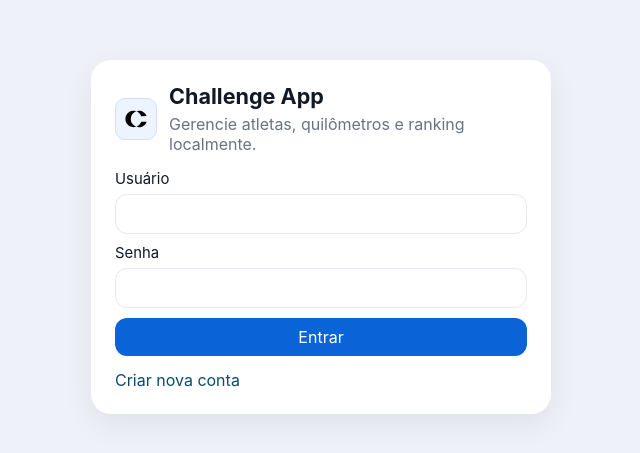
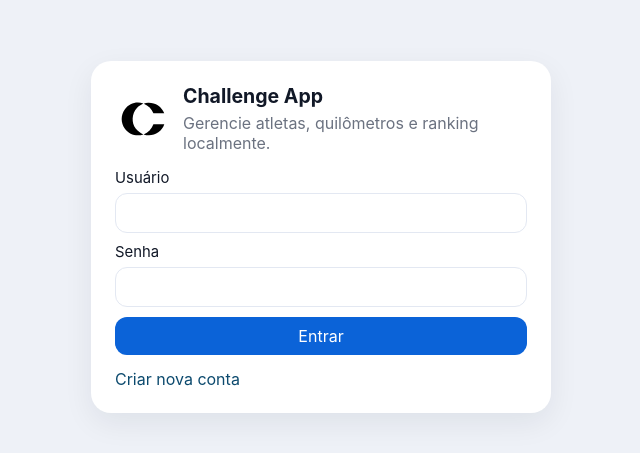
Before and after one commit to matheuspiot/challenge-app, a React (Vite) app in the folder renderer/: page / in a window 1280 px wide. Shown: the part 163-616 px from the top of the page, without its empty margins (319-959 px from the left). Built offline with nearby package versions, Linux system fonts and the light colour scheme.

Commit message:
feat(ui): ajuste de marca, notificacao de pendencias e icones de instalador

```diff
--- a/renderer/index.html
+++ b/renderer/index.html
@@ -3,7 +3,7 @@
   <head>
     <meta charset="UTF-8" />
     <meta name="viewport" content="width=device-width, initial-scale=1.0" />
-    <title>Desafio de Corrida</title>
+    <title>Challenge App</title>
   </head>
   <body>
     <div id="root"></div>
--- a/renderer/src/pages/AuthPage.jsx
+++ b/renderer/src/pages/AuthPage.jsx
@@ -30,7 +30,7 @@ export function AuthPage({ onAuthSuccess }) {
     <div className="auth-shell">
       <div className="auth-card">
         <div className="auth-brand">
-          <span className="auth-logo" />
+          <img className="auth-logo-image" src="/logo.svg" alt="Logo Challenge App" />
           <div>
             <h1>Challenge App</h1>
             <p>Gerencie atletas, quilômetros e ranking localmente.</p>
--- a/renderer/src/pages/ChallengePage.jsx
+++ b/renderer/src/pages/ChallengePage.jsx
@@ -338,10 +338,12 @@ export function ChallengePage({ user, challenge, onBack, onUpdated, onUserUpdate
           <nav className="sidebar-menu">
             {tabs.map((t) => {
               const Icon = t.icon;
+              const showPendencyBadge = t.id === 'pendencies' && pendencies.length > 0;
               return (
                 <button key={t.id} className={tab === t.id ? 'side-tab active btn-inline' : 'side-tab btn-inline'} onClick={() => setTab(t.id)} type="button">
                   <Icon size={16} />
-                  {t.label}
+                  <span>{t.label}</span>
+                  {showPendencyBadge ? <span className="side-badge" title={`${pendencies.length} pendência(s)`} /> : null}
                 </button>
               );
             })}
--- a/renderer/src/styles/app.css
+++ b/renderer/src/styles/app.css
@@ -32,20 +32,15 @@ body { margin: 0; background: var(--bg); color: var(--text); }
 .auth-shell { min-height: 100vh; display: grid; place-items: center; padding: 20px; }
 .auth-card { width: min(460px, 100%); background: var(--surface); border-radius: 20px; padding: 24px; box-shadow: 0 10px 30px rgba(17, 24, 39, 0.07); }
 .auth-brand { display: flex; align-items: center; gap: 12px; margin-bottom: 16px; }
-.auth-brand h1 { margin: 0; font-size: 1.35rem; line-height: 1.2; }
+.auth-brand h1 { margin: 0; font-size: 1.22rem; line-height: 1.2; }
 .auth-brand p { margin: 4px 0 0; }
 .auth-footer-actions { margin-top: 14px; }
-.auth-logo {
-  width: 42px;
-  height: 42px;
-  border-radius: 10px;
-  border: 1px solid #cfe0ff;
-  background-color: #eef4ff;
-  background-image: url('/logo.svg');
-  background-repeat: no-repeat;
-  background-position: center;
-  background-size: 28px 28px;
-  flex: 0 0 42px;
+.auth-logo-image {
+  width: 56px;
+  height: 56px;
+  object-fit: contain;
+  display: block;
+  flex: 0 0 56px;
 }
 
 .topbar { display: flex; justify-content: space-between; align-items: center; margin-bottom: 16px; gap: 12px; }
@@ -130,9 +125,22 @@ tbody td { vertical-align: middle; }
 .side-tab {
   width: 100%; border: 1px solid transparent; background: transparent; border-radius: 10px;
   padding: 10px 12px; text-align: left; color: #4b5563;
+  justify-content: flex-start;
 }
 .side-tab.active { background: #0b63d8; color: #fff; border-color: #0b63d8; }
 .side-tab:hover { background: #edf2fb; color: #1f2937; }
+.side-badge {
+  margin-left: auto;
+  width: 9px;
+  height: 9px;
+  border-radius: 999px;
+  background: #ef4444;
+  box-shadow: 0 0 0 2px rgba(239, 68, 68, 0.2);
+}
+.side-tab.active .side-badge {
+  background: #fca5a5;
+  box-shadow: 0 0 0 2px rgba(255, 255, 255, 0.2);
+}
 .sidebar-user {
   margin-top: auto; border-top: 1px solid #e3e8f2; padding: 12px 8px 4px;
   display: flex; flex-direction: column; gap: 2px;
```
Also changed, not shown: 4 other files (tests, documents, lock files or other folders).
